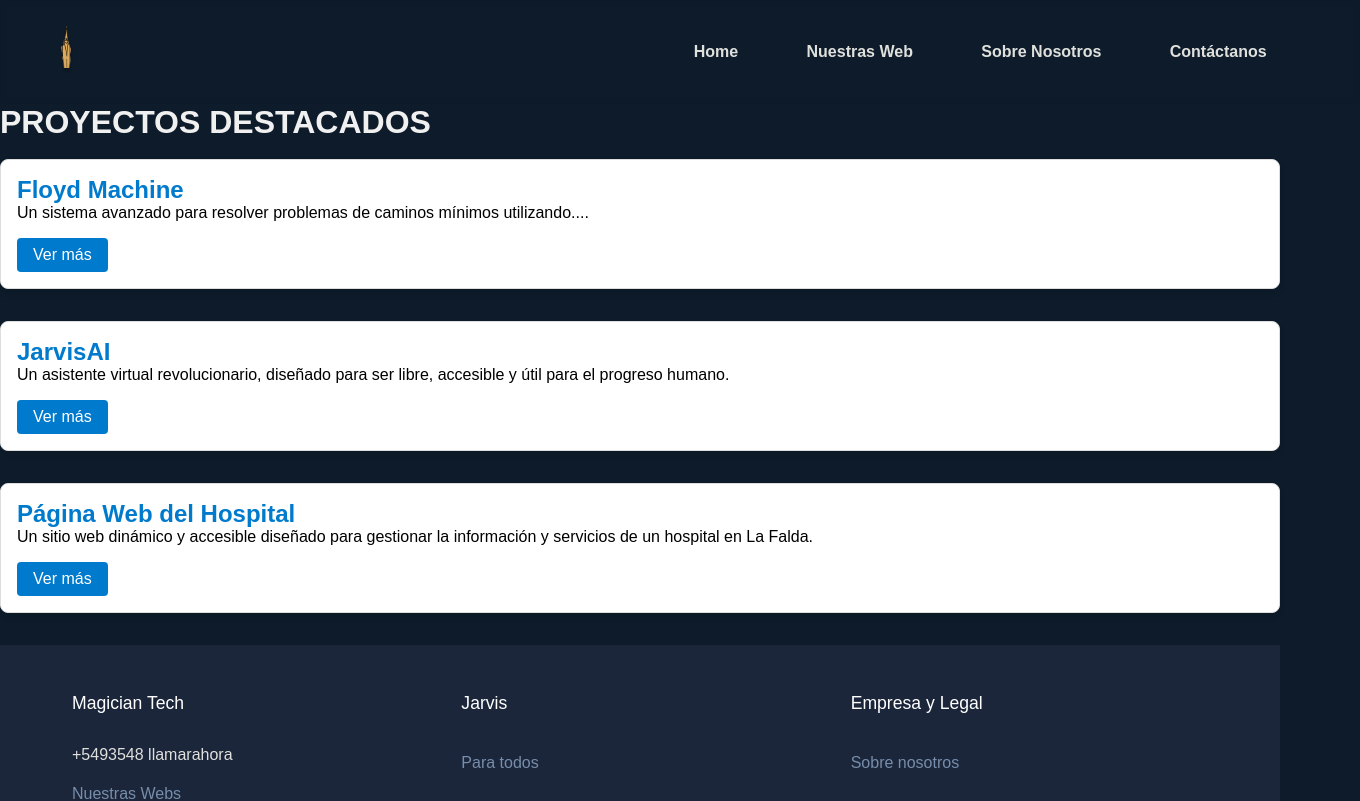
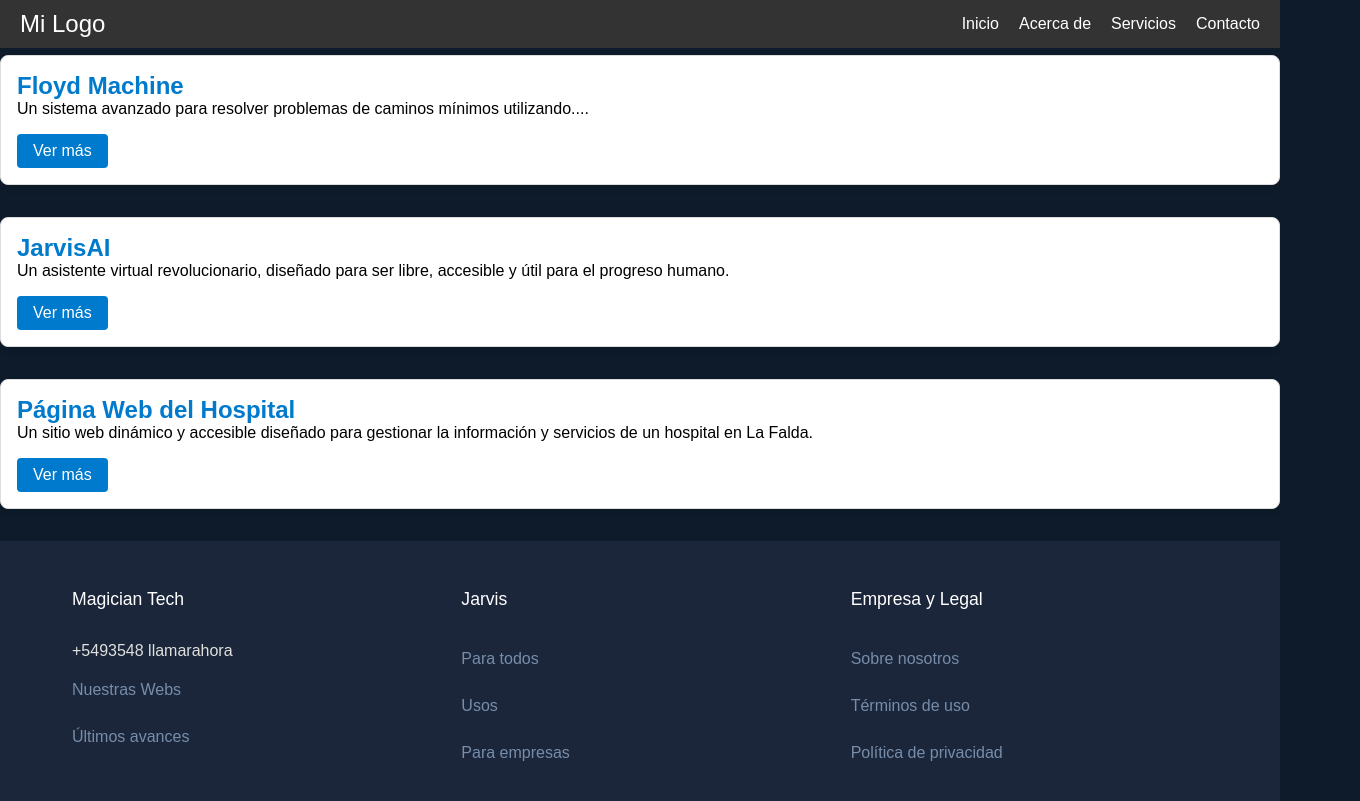
Before and after one commit to MatexTeresani/MagiciansWEB_WEB, an Angular app in the folder MagicianWEB/: page /projects in a window 1280 px wide. Shown: the top 801 px of the page, 1360 px wide, since content can reach past the window. Built offline with nearby package versions, Linux system fonts and the light colour scheme.

Commit message:
Lo logreeeeeeeeeeeeee
Areglar barra a la derecha-
- Header nuevo hay que poner los estilo del otro
-pero en el @media  del header da error

```diff
--- a/MagicianWEB/src/app/app.component.html
+++ b/MagicianWEB/src/app/app.component.html
@@ -1,3 +1,4 @@
-<app-header/>
+<app-header2/>
+<!--<app-header/>-->
 <router-outlet/>
 <app-footer/>
--- a/MagicianWEB/src/app/app.component.ts
+++ b/MagicianWEB/src/app/app.component.ts
@@ -6,6 +6,7 @@ import { HomeComponent } from './pages/home/home.component';
 import { ProjectsComponent } from './pages/projects/projects.component';
 import { ConseguirComponent } from './pages/conseguir/conseguir.component';
 import { FondoDeEstrellasComponent } from './fondo-de-estrellas/fondo-de-estrellas.component';
+import { Header2Component } from './shared/header2/header2.component';
 
 @Component({
   selector: 'app-root',
@@ -19,6 +20,7 @@ import { FondoDeEstrellasComponent } from './fondo-de-estrellas/fondo-de-estrell
     ConseguirComponent,
     FooterComponent,
     HeaderComponent,
+    Header2Component,
     FondoDeEstrellasComponent,
     RouterOutlet,
   ],
--- a/MagicianWEB/src/app/pages/home/home.component.css
+++ b/MagicianWEB/src/app/pages/home/home.component.css
@@ -1,3 +1,7 @@
+main{
+    margin-top: 10%;
+}
+
 .home{
     position: relative;
 }
@@ -100,6 +104,8 @@
     background-color: #466e62;
 }
 
+
+/* los media son lo que da problema*/
 @media(max-width: 768px) {
     .home{
         margin-left: 25%;
--- a/MagicianWEB/src/app/shared/footer/footer.component.css
+++ b/MagicianWEB/src/app/shared/footer/footer.component.css
@@ -76,7 +76,6 @@
     }
 
     .footer-container {
-        padding: 0 1rem;
     }
 
     .footer-columns {
@@ -101,7 +100,6 @@
     .social-icons {
         width: 100%;
         justify-content: space-between;
-        padding: 0 2rem;
     }
 }
 
--- /dev/null
+++ b/MagicianWEB/src/app/shared/header2/header2.component.css
@@ -0,0 +1,89 @@
+* {
+    margin: 0;
+    padding: 0;
+    box-sizing: border-box;
+}
+
+body {
+    font-family: Arial, sans-serif;
+    margin: 0;
+    padding: 0;
+}
+
+header {
+    position: fixed;
+    top: 0;
+    left: 0;
+    width: 100%;
+    background-color: #333;
+    color: white;
+    padding: 10px 20px;
+    display: flex;
+    justify-content: space-between;
+    align-items: center;
+    z-index: 1000;
+}
+
+header .logo {
+    font-size: 1.5rem;
+}
+
+header nav {
+    display: flex;
+    gap: 20px;
+}
+
+header nav a {
+    color: white;
+    text-decoration: none;
+    font-size: 1rem;
+}
+
+header nav a:hover {
+    text-decoration: underline;
+}
+
+.menu-toggle {
+    display: none;
+    font-size: 1.5rem;
+    cursor: pointer;
+}
+
+.menu {
+    display: none;
+    flex-direction: column;
+    gap: 10px;
+    background-color: #444;
+    position: absolute;
+    top: 60px;
+    right: 20px;
+    padding: 10px;
+    border-radius: 5px;
+}
+
+.menu a {
+    color: white;
+    text-decoration: none;
+}
+
+.menu a:hover {
+    text-decoration: underline;
+}
+
+@media (max-width: 768px) {
+    header nav {
+        display: none;
+    }
+
+    .menu-toggle {
+        display: block;
+    }
+
+    .menu {
+        display: flex;
+    }
+
+    .menu.hidden {
+        display: none;
+    }
+}
--- /dev/null
+++ b/MagicianWEB/src/app/shared/header2/header2.component.html
@@ -0,0 +1,16 @@
+<header>
+    <div class="logo">Mi Logo</div>
+    <nav>
+        <a href="#">Inicio</a>
+        <a href="#">Acerca de</a>
+        <a href="#">Servicios</a>
+        <a href="#">Contacto</a>
+    </nav>
+    <div class="menu-toggle">☰</div>
+    <div class="menu hidden">
+        <a href="#">Inicio</a>
+        <a href="#">Acerca de</a>
+        <a href="#">Servicios</a>
+        <a href="#">Contacto</a>
+    </div>
+</header>
```
Also changed, not shown: MagicianWEB/src/app/shared/header2/header2.component.ts (added, +12 -0 lines), MagicianWEB/src/styles.css (line endings or trailing spaces), 1 other file (tests, documents, lock files or other folders).
